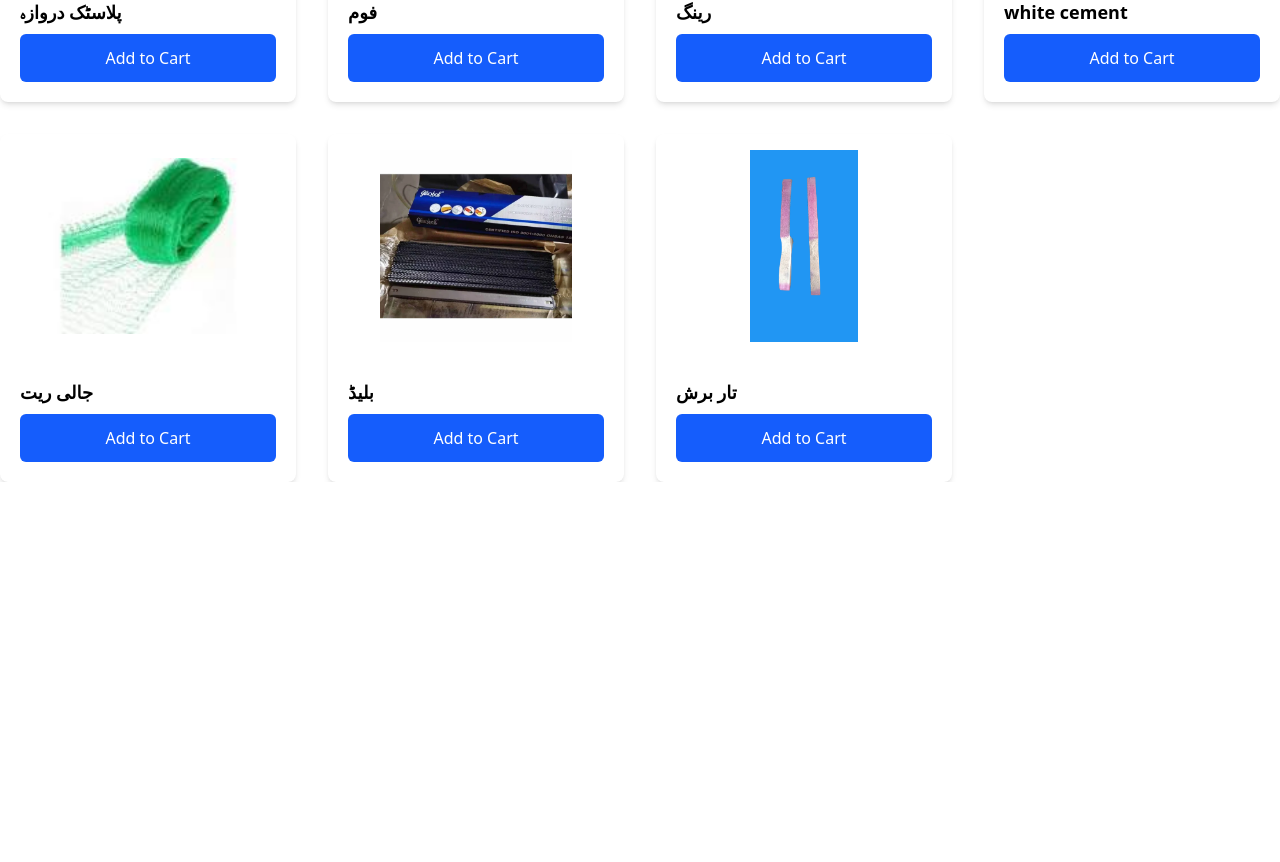
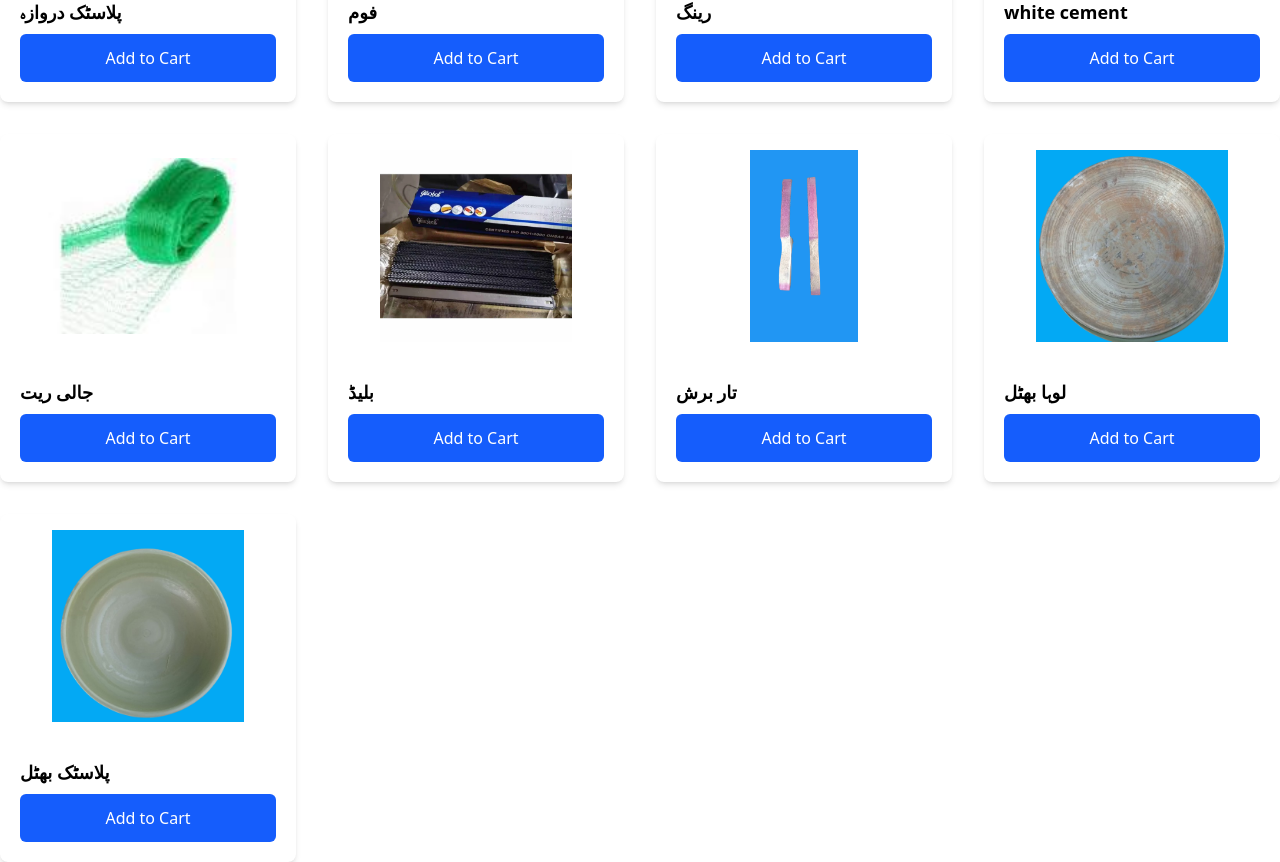
Before and after one commit to MOHSIN731-STAR/Ironsteel, a Next.js app: page /products in a window 1280 px wide. Shown: the part 1818-2680 px from the top of the page. Before the commit the page ends 2300 px from the top, so only its background shows below. Built offline with nearby package versions, Linux system fonts and the light colour scheme; no server answers.

Commit message:
code is done

```diff
--- a/app/products/page.tsx
+++ b/app/products/page.tsx
@@ -29,6 +29,8 @@ const products: Product[] = [
   { id: 21, name: "جالی ریت", image: "/jali.jpg" },
   { id: 22, name: "بلیڈ", image: "/blades.webp" },
   { id: 23, name: "تار برش", image: "/barish.png" },
+  { id: 24, name: "لوہا بھٹل", image: "/lohe_batil.png" },
+  { id: 25, name: "پلاسٹک بھٹل", image: "/plastic_batil.png" },
 ];
 
 export default function Products() {
```
Also changed, not shown: public/lohe_batil.png (added), public/plastic_batil.png (added).
